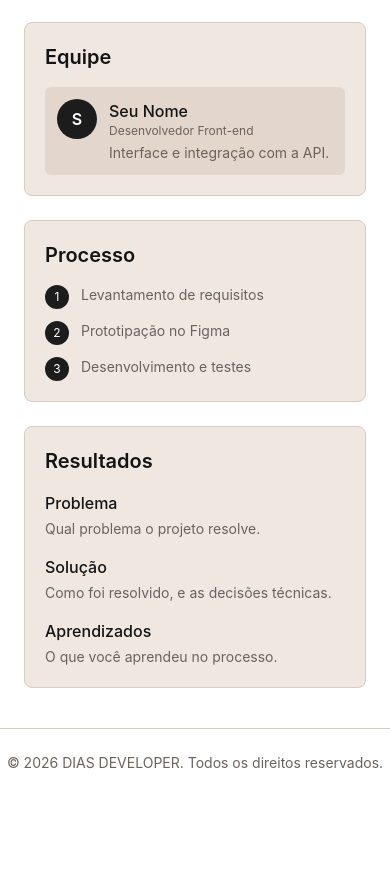
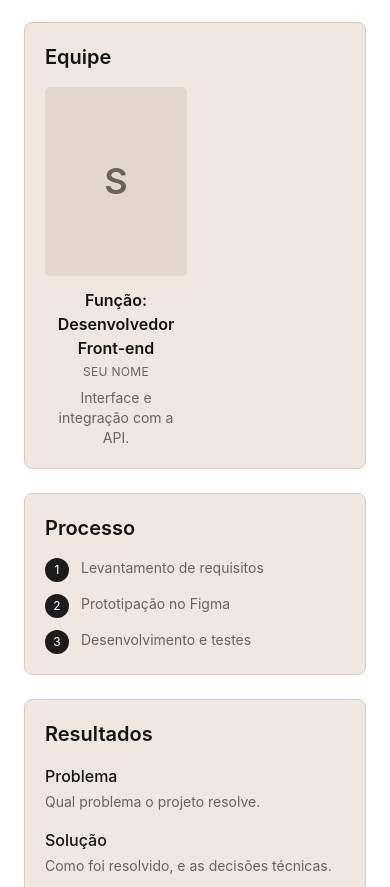
Before and after one commit to diasDev09/portifolio, a React (Vite) app: page /projetos/projeto-exemplo in a window 390 px wide. Shown: the part 897-1784 px from the top of the page. Before the commit the page ends 1694 px from the top, so only its background shows below. Built offline with nearby package versions, Linux system fonts and the light colour scheme.

Commit message:
feat: redesenha a seção de equipe com fotos

```diff
--- a/src/components/project/Team.tsx
+++ b/src/components/project/Team.tsx
@@ -2,29 +2,35 @@ import type { Member } from '../../types/project'
 
 export default function Team({ members }: { members: Member[] }) {
     return (
-        <ul className="grid gap-3 sm:grid-cols-2">
+        <ul className="grid grid-cols-2 gap-x-4 gap-y-8 sm:grid-cols-3">
             {members.map((m) => (
-                <li key={m.name} className="flex gap-3 rounded-md bg-surface-2 p-3">
+                <li key={m.name} className="text-center">
+                    <div className="aspect-3/4 overflow-hidden rounded-md bg-surface-2">
                         {m.avatar ? (
-                        <img src={m.avatar} alt={m.name} className="h-10 w-10 rounded-full object-cover" />
+                            <img
+                                src={m.avatar}
+                                alt={`Foto de ${m.name}`}
+                                loading="lazy"
+                                onError={(e) => (e.currentTarget.style.display = 'none')}
+                                className="h-full w-full object-cover object-top"
+                            />
                         ) : (
-                        <div className="flex h-10 w-10 shrink-0 items-center justify-center rounded-full bg-accent font-semibold text-white">
+                            <div className="flex h-full w-full items-center justify-center text-4xl font-semibold text-muted">
                                 {m.name.charAt(0)}
                             </div>
                         )}
-                    <div>
-                        <h3 className="font-medium">
+                    </div>
+                    <h3 className="mt-3 font-semibold">Função: {m.role}</h3>
+                    <p className="mt-1 text-xs uppercase tracking-wide text-muted">
                         {m.github ? (
-                                <a href={m.github} target="_blank" rel="noreferrer" className="hover:underline">
+                            <a href={m.github} target="_blank" rel="noreferrer" className="hover:text-ink hover:underline">
                                 {m.name}
                             </a>
                         ) : (
                             m.name
                         )}
-                        </h3>
-                        <p className="text-xs text-muted">{m.role}</p>
-                        <p className="mt-1 text-sm text-muted">{m.contribution}</p>
-                    </div>
+                    </p>
+                    {m.contribution && <p className="mt-2 text-sm text-muted">{m.contribution}</p>}
                 </li>
             ))}
         </ul>
```
Lines whose indentation alone changed are shown as unchanged.
